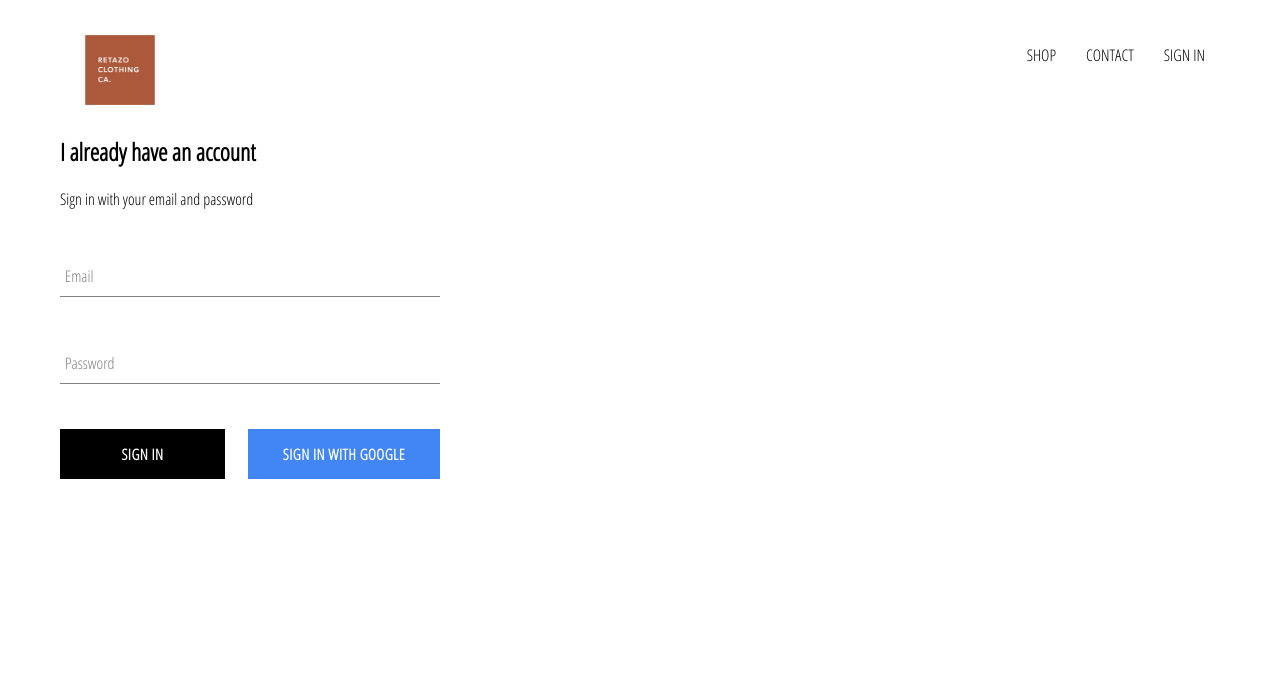
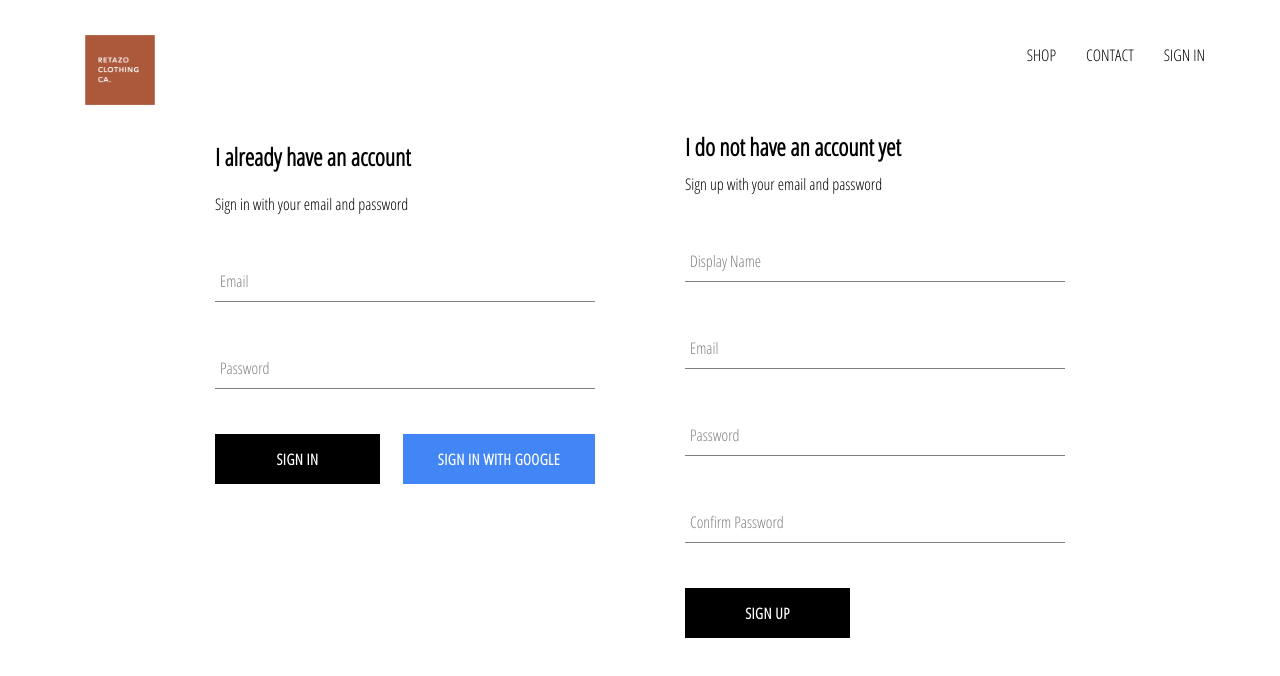
Before and after one commit to joe-mgl/retazo-clothing, a React (Create React App) app: page /signin in a window 1280 px wide. Shown: the top 676 px of the page. Built offline with nearby package versions, Linux system fonts and the light colour scheme; no server answers.

Commit message:
added sign-up and sign-in with email and password options tied up with firebase auth

```diff
--- a/src/App.js
+++ b/src/App.js
@@ -6,7 +6,7 @@
 import ShopPage from './pages/shop/ShopPage';
 import SignInSignUp from './pages/signin-signup/SignInSignUp';
 import Header from './components/header/Header';
-import { auth } from './firebase/firebase-util';
+import { auth, createUserProfileDocument } from './firebase/firebase-util';
 
 class App extends Component {
   constructor() {
@@ -19,9 +19,21 @@
   unsubscribeFromAuth = null;
 
   componentDidMount() {
-    this.unsubscribeFromAuth = auth.onAuthStateChanged(user => {
-      this.setState({ currentUser: user})
-    })
+    this.unsubscribeFromAuth = auth.onAuthStateChanged( async userAuth => {
+      if (userAuth) {
+        const userRef = await createUserProfileDocument(userAuth);
+        userRef.onSnapshot( snapShot => {
+          this.setState({
+            currentUser: {
+              id: snapShot.id,
+              ...snapShot.data()
+            }
+          });
+        });
+      } else {
+        this.setState({ currentUser: userAuth })
+      }
+    });
   }
 
   componentWillUnmount() {
--- /dev/null
+++ b/src/components/sign-up/SignUp.js
@@ -0,0 +1,94 @@
+import React, { Component } from 'react';
+import FormInput from '../form-input/FormInput';
+import CustomButton	 from '../custom-button/CustomButton';
+import { auth, createUserProfileDocument } from '../../firebase/firebase-util';
+import './signup.scss';
+
+class SignUp extends Component {
+	constructor() {
+		super();
+		this.state = {
+			displayName: '',
+			email: '',
+			password: '',
+			confirmPassword: ''
+		}
+	}
+
+	handleSubmit = async event => {
+		event.preventDefault();
+
+		const { displayName, email, password, confirmPassword } = this.state;
+
+		if(password !== confirmPassword ) {
+			alert('Passwords do not match');
+			return;
+		}
+
+		try {
+			const { user } = await auth.createUserWithEmailAndPassword(email, password);
+			await createUserProfileDocument(user, { displayName });
+			this.setState({
+				displayName: '',
+				email: '',
+				password: '',
+				confirmPassword: ''
+			})
+		} catch (error) {
+			console.error(error);
+		}
+	};
+
+	handleChange = event => {
+		const { name, value } = event.target;
+		this.setState({ [name]: value });
+	}
+
+
+	render() {
+		const { displayName, email, password, confirmPassword } = this.state;
+		return(
+			<div className='sign-up'>
+				<h2 className='title'>I do not have an account yet</h2>
+				<span>Sign up with your email and password</span>
+				<form className='sign-up-form' onSubmit={this.handleSubmit}>
+					<FormInput
+						type='text'
+						name='displayName'
+						value={displayName}
+						onChange={this.handleChange}
+						label='Display Name'
+						required
+					/>
+					<FormInput
+						type='email'
+						name='email'
+						value={email}
+						onChange={this.handleChange}
+						label='Email'
+						required
+					/>
+					<FormInput
+						type='password'
+						name='password'
+						value={password}
+						onChange={this.handleChange}
+						label='Password'
+						required
+					/>
+					<FormInput
+						type='password'
+						name='confirmPassword'
+						value={confirmPassword}
+						onChange={this.handleChange}
+						label='Confirm Password'
+						required
+					/>
+					<CustomButton type='submit'>SIGN UP</CustomButton>
+				</form>
+			</div>
+		)
+	}
+}
+
+export default SignUp;
--- /dev/null
+++ b/src/components/sign-up/signup.scss
@@ -0,0 +1,9 @@
+.sign-up {
+	display: flex;
+	flex-direction: column;
+	width: 380px;
+
+	.title {
+		margin: 10px 0;
+	}
+}
--- a/src/components/signin/SignIn.js
+++ b/src/components/signin/SignIn.js
@@ -2,7 +2,7 @@
 import './signin.scss';
 import FormInput from '../form-input/FormInput';
 import CustomButton from '../custom-button/CustomButton';
-import { signInWithGoogle } from '../../firebase/firebase-util'
+import { auth, signInWithGoogle } from '../../firebase/firebase-util'
 
 class SignIn extends Component {
 	constructor(props) {
@@ -13,9 +13,17 @@
 		}
 	}
 
-	formSubmit = event => {
+	formSubmit = async event => {
 		event.preventDefault();
-		this.setState({ email: '', password: ''})
+
+		const { email, password } = this.state;
+		try {
+			await auth.signInWithEmailAndPassword(email, password);
+			this.setState({ email: '', password: ''})
+		} catch (error) {
+			console.log(error);
+		}
+
 	}
 
 	OnInputChange = event => {
@@ -46,7 +54,7 @@
 					/>
 					<div className='buttons'>
 						<CustomButton type='submit'>Sign In</CustomButton>
-						<CustomButton onClick={ signInWithGoogle } isGoogleSignIn>
+						<CustomButton type='button' onClick={ signInWithGoogle } isGoogleSignIn>
 							Sign in with Google
 						</CustomButton>
 					</div>
--- a/src/firebase/firebase-util.js
+++ b/src/firebase/firebase-util.js
@@ -14,6 +14,59 @@
 
 firebase.initializeApp(firebaseConfig);
 
+export const createUserProfileDocument = async (userAuth, additionalData) => {
+	if (!userAuth) {
+		return
+	}
+
+	const userRef = firestore.doc(`users/${userAuth.uid}`);
+	const snapShot = await userRef.get();
+	if (!snapShot.exists) {
+		const {displayName, email} = userAuth;
+		const createdAt = new Date();
+
+		try {
+			await userRef.set({
+				displayName,
+				email,
+				createdAt,
+				...additionalData
+			})
+		} catch (error) {
+				console.log('Error creating user', error.message);
+		}
+	}
+
+	return userRef;
+}
+
+// export const createUserProfileDoc = async (userAuth, additionalData) => {
+// 	if (!userAuth) return;
+
+// 	const userRef = firestore.doc(`users/${userAuth.uid}`);
+// 	const snapShot = await userRef.get();
+// 	if (snapShot && snapShot.exists) {
+// 		return userRef;
+// 	} else {
+// 		const {displayName, email} = userAuth;
+// 		const createdAt = new Date();
+
+// 		try {
+// 			await userRef.set({
+// 				displayName,
+// 				email,
+// 				createdAt,
+// 				...additionalData
+// 			})
+// 		} catch (error) {
+// 				console.log('Error create user', error.message);
+// 		}
+// 	}
+// }
+
+
+
+
 export const auth = firebase.auth();
 export const firestore = firebase.firestore();
 
--- a/src/pages/signin-signup/SignInSignUp.js
+++ b/src/pages/signin-signup/SignInSignUp.js
@@ -1,10 +1,12 @@
 import React from 'react';
 import './signin-signup.scss';
 import SignIn from '../../components/signin/SignIn';
+import SignUp from '../../components/sign-up/SignUp';
 
 const SignInSignUp = () => (
 	<div className='signin-signup'>
 		<SignIn />
+		<SignUp />
 	</div>
 )
 
--- a/src/pages/signin-signup/signin-signup.scss
+++ b/src/pages/signin-signup/signin-signup.scss
@@ -0,0 +1,6 @@
+.signin-signup {
+	width: 850px;
+	display: flex;
+	justify-content: space-between;
+	margin: 30px auto;
+}
```
